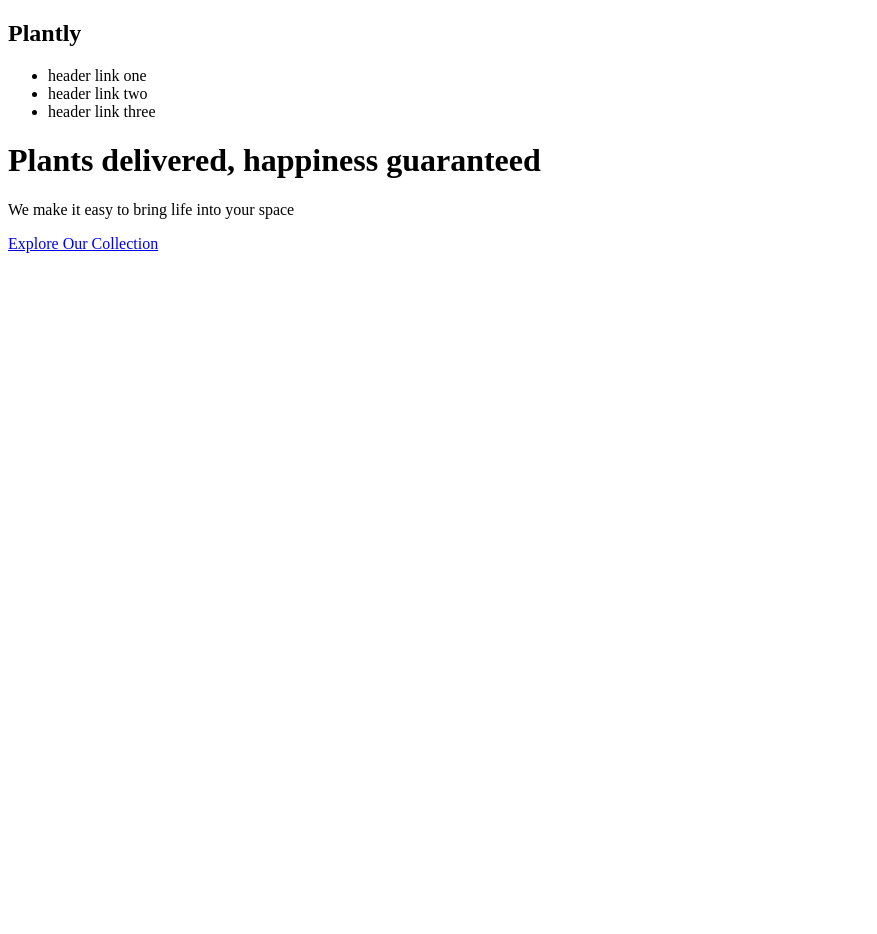
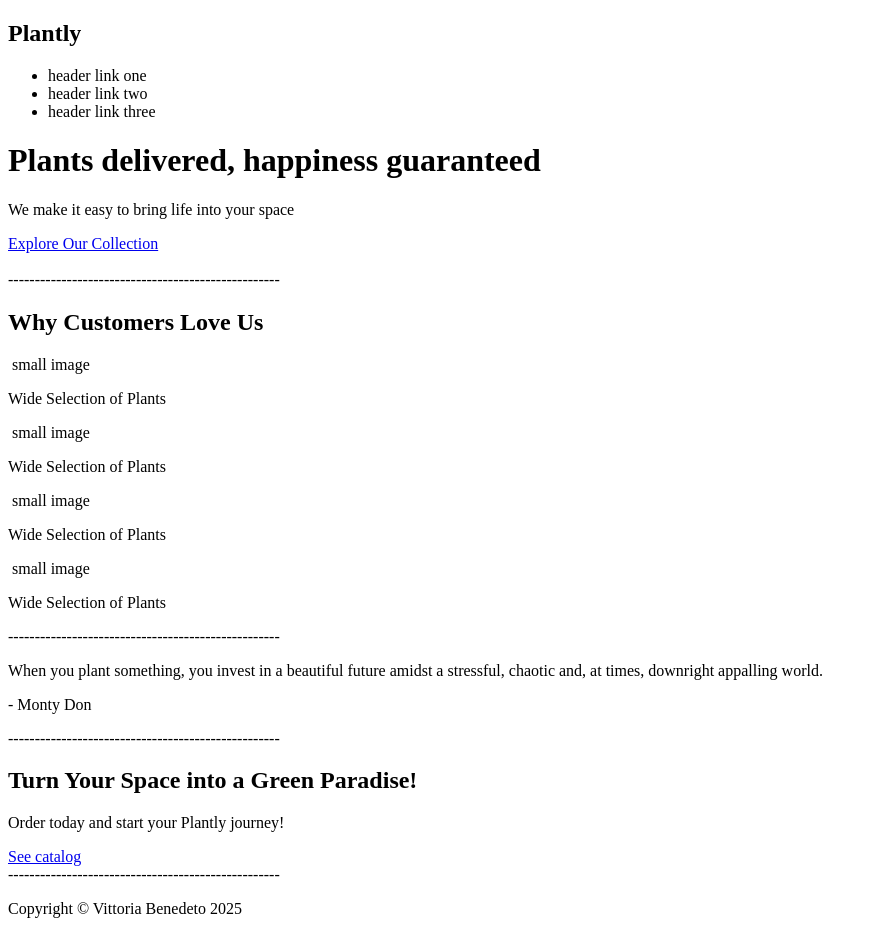
Before and after one commit to vbenedeto/plants_delivery, a plain HTML site: page index.html in a window 1280 px wide. Shown: the whole page, without its empty margins (0-877 px from the left). Before the commit the page ends 800 px from the top, so only its background shows below. Drawn offline with Linux system fonts and the light colour scheme.

Commit message:
Add basic html structure for content and footer

```diff
--- a/index.html
+++ b/index.html
@@ -23,5 +23,46 @@
       <img />
     </div>
   </header>
+  ---------------------------------------------------
+  <section>
+    <h2>Why Customers Love Us</h2>
+    <div>
+      <article>
+        <img /> small image
+        <p>Wide Selection of Plants</p>
+      </article>
+      <article>
+        <img /> small image
+        <p>Wide Selection of Plants</p>
+      </article>
+      <article>
+        <img /> small image
+        <p>Wide Selection of Plants</p>
+      </article>
+      <article>
+        <img /> small image
+        <p>Wide Selection of Plants</p>
+      </article>
+    </div>
+  </section>
+  ---------------------------------------------------
+  <section>
+    <p>When you plant something, you invest in a beautiful future amidst a stressful, chaotic and, at times, downright appalling world.</p>
+    <p>- Monty Don</p>
+  </section>
+  ---------------------------------------------------
+  <section>
+    <div>
+      <div>
+        <h2>Turn Your Space into a Green Paradise!</h2>
+        <p>Order today and start your Plantly journey!</p>
+      </div>
+      <a href="#">See catalog</a>
+    </div>
+  </section>
+  ---------------------------------------------------
+  <footer>
+    <p>Copyright © Vittoria Benedeto 2025</p>
+  </footer>
 </body>
 </html>
```
